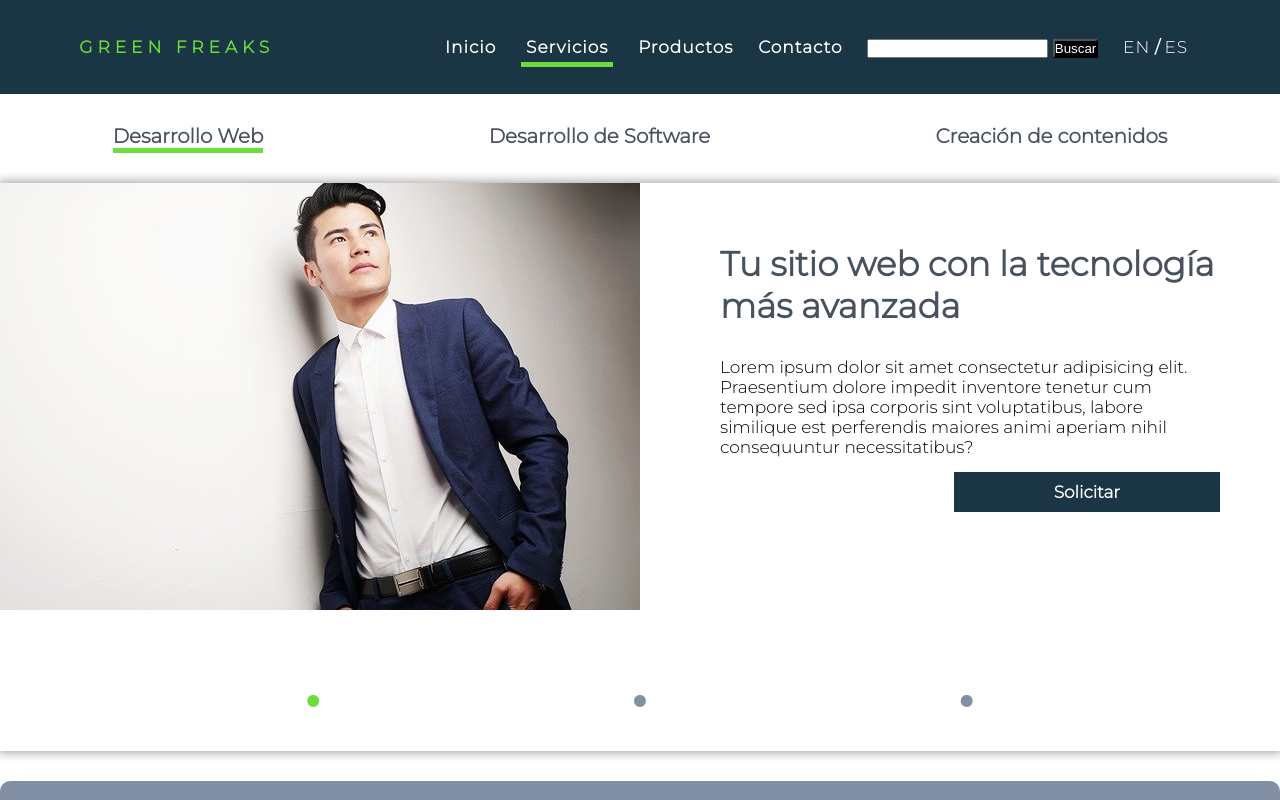
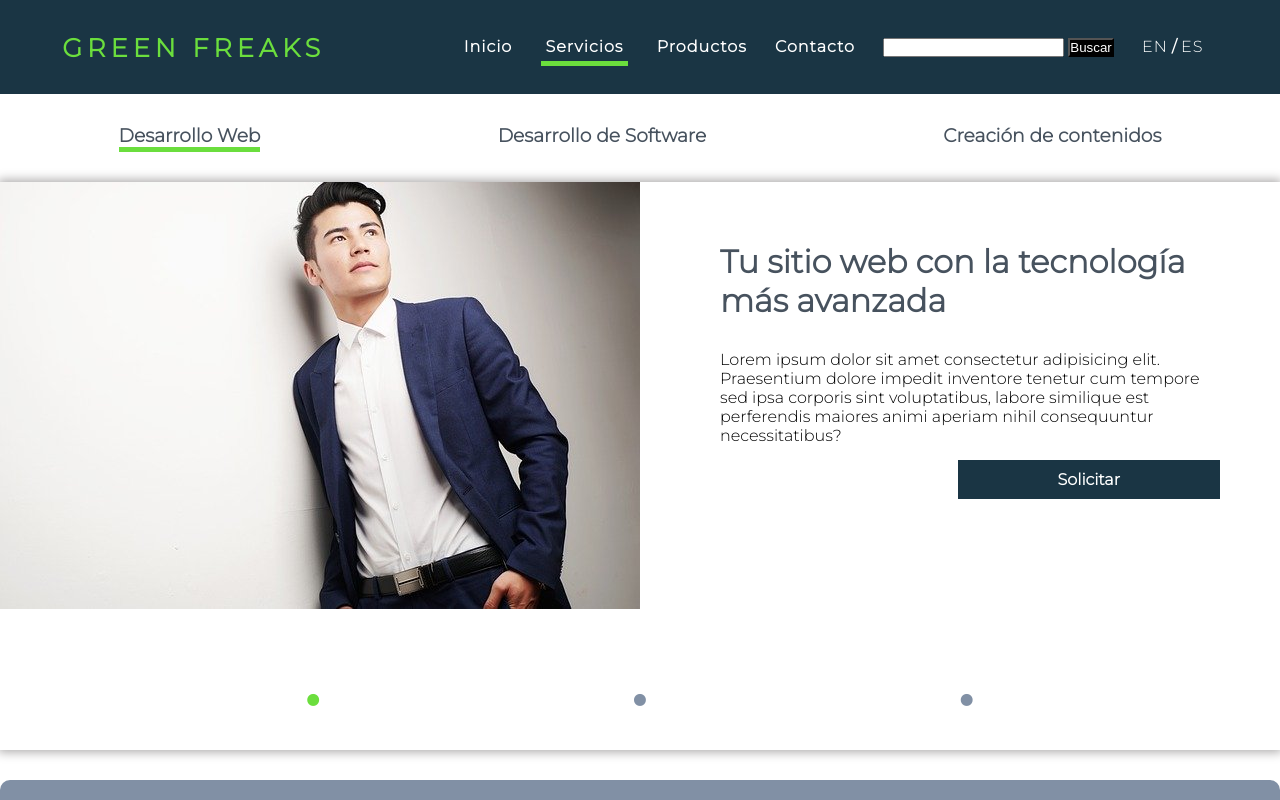
Before and after one commit to greenfreaks/greenfreaks, a website: page sections/servicios.html in a window 1280 px wide. Shown: the top 800 px of the page. Drawn offline with Linux system fonts and the light colour scheme.

Commit message:
SASS / Se define un tamaño de letra general y se hacen operaciones en base al tamaño de letra

```diff
--- a/package.json
+++ b/package.json
@@ -7,7 +7,6 @@
     "test": "echo \"Error: no test specified\" && exit 1",
     "build-css": "node-sass --include-path scss scss/main.scss css/style.css",
     "watch-css": "nodemon -e scss -x \"npm run build-css\""
-
   },
   "repository": {
     "type": "git",
--- a/scss/base/_reset.scss
+++ b/scss/base/_reset.scss
@@ -8,7 +8,7 @@ html {
 }
 
 body {
-    font-size: 17px;
+    font-size: $generalFontSize / 2;
     scroll-behavior: smooth;
 }
 
--- a/scss/layout/_navbar.scss
+++ b/scss/layout/_navbar.scss
@@ -21,6 +21,7 @@
     }
 
     .head__nav--logo {
+        font-size: $generalFontSize * 0.8;
         letter-spacing: 5px;
     }
 
--- a/scss/main.scss
+++ b/scss/main.scss
@@ -1,9 +1,10 @@
 /*Base*/
-@import "base/typography";
-@import "base/reset";
 
 /*Utilities*/
 @import "utilities/variables";
+
+@import "base/typography";
+@import "base/reset";
 
 /*Components*/
 @import "components/backgrounds";
--- a/scss/utilities/_variables.scss
+++ b/scss/utilities/_variables.scss
@@ -4,3 +4,5 @@
     $lightGray: #8190A5;
     $black: #000;
     $white: #fff;
+
+    $generalFontSize: 2em;
```
Also changed, not shown: css/style.css.
